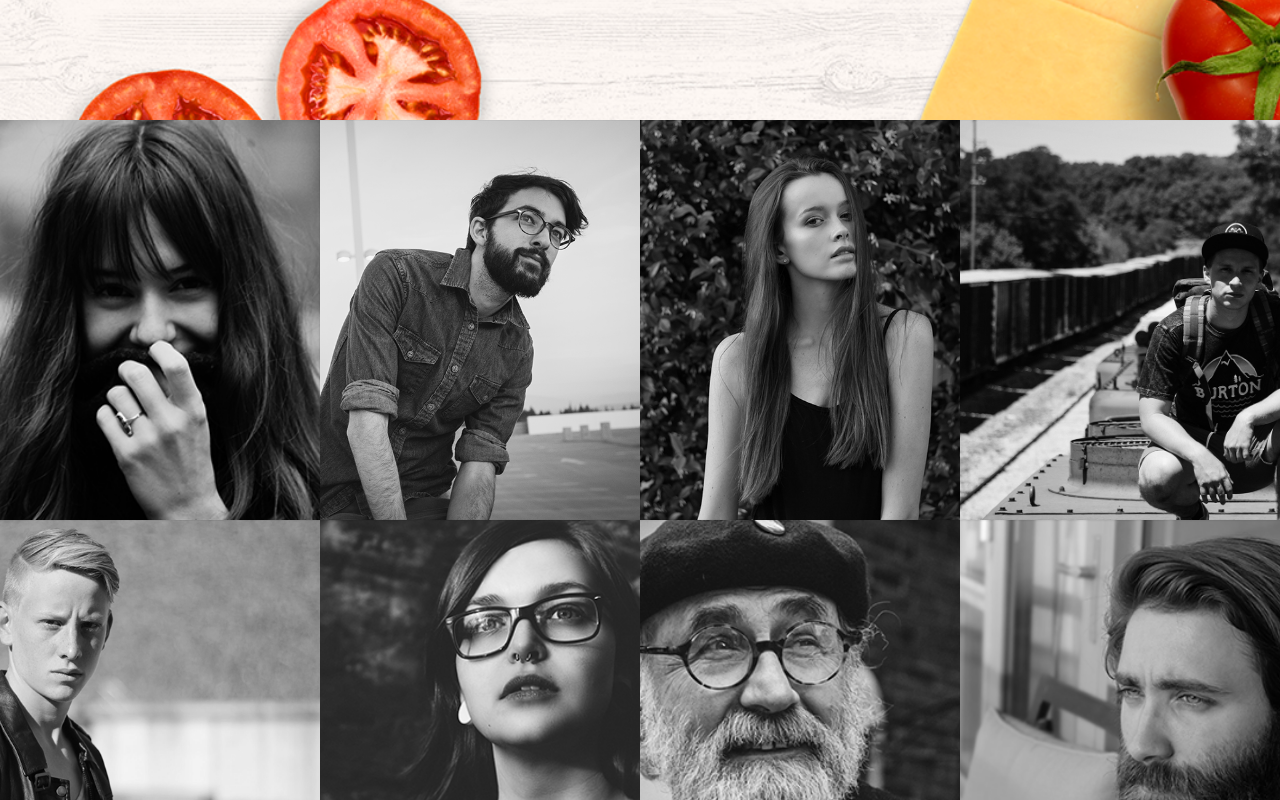
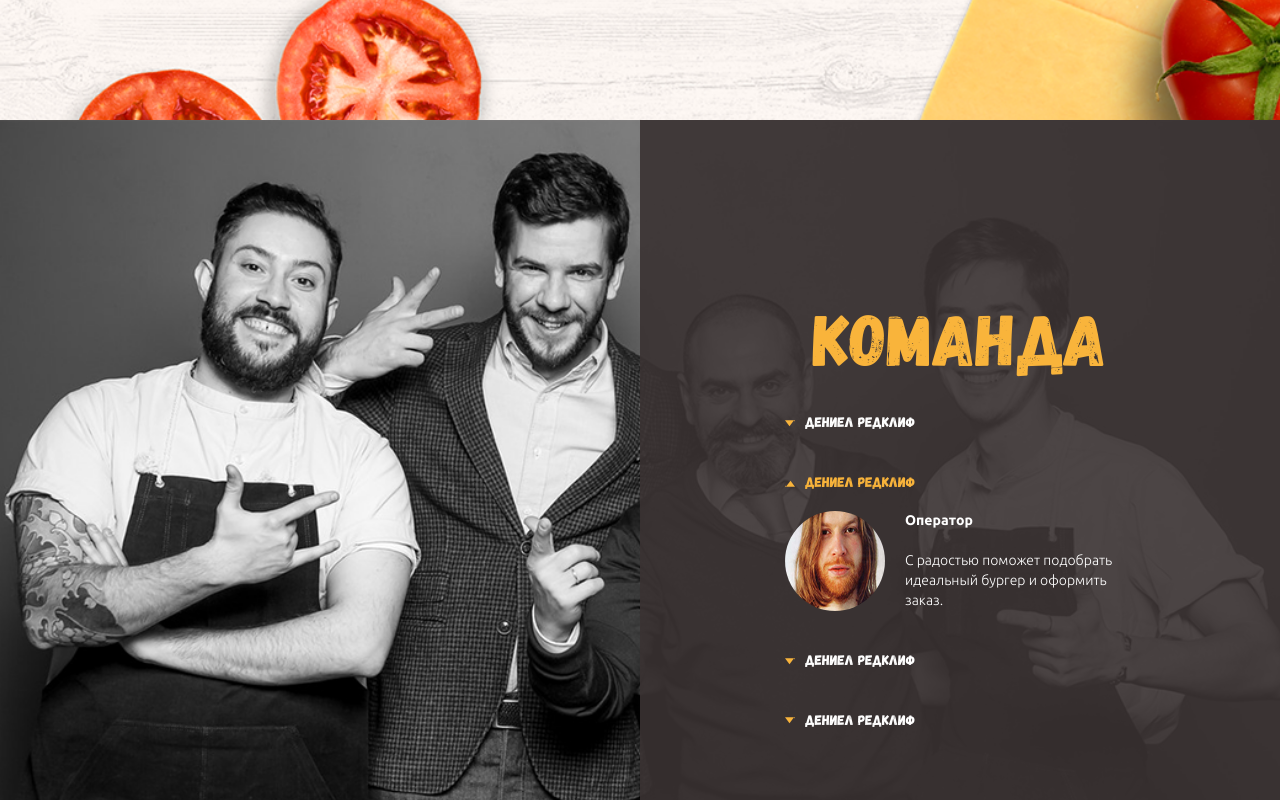
Before and after one commit to elaganovskis/elaganovskis.github.io, a website: page index.html in a window 1280 px wide. Shown: the part 1480-2280 px from the top of the page. Drawn offline with Linux system fonts and the light colour scheme.

Commit message:
added team section

```diff
--- a/index.html
+++ b/index.html
@@ -89,7 +89,7 @@
               <img src="./img/hero_burger.png" alt="Burger Image" class="hero__burger-img2">
             </div>
             <div class="hero__content-text">
-              <h1 class="title title_color_orange title_mb_47">Мы делаем</h1>
+              <h1 class="title title_color_orange title_mb_20">Мы делаем</h1>
               <div class="hero__content-desc">Натуральные бургеры</div>
             </h1>
           </div>
@@ -125,6 +125,56 @@
             </li>
           </ul>
         </div>
+      </section>
+
+      <section class="section team">
+          <div class="team__side">
+            <div class="title title_mb_20 title_color_orange">Команда</div>
+            <div class="team__members">
+              <ul class="team__list">
+                <li class="team__item">
+                  <div class="member">Дениел Редклиф</div>
+                  <div class="member__info">
+                    <img src="./img/team-member.png" alt="" class="member__img">
+                    <div class="member__speciality">
+                      <div class="member__title">Оператор</div>
+                      <div class="member__offer">С радостью поможет подобрать идеальный бургер и оформить заказ.</div>
+                    </div>
+                  </div>
+                </li>
+                <li class="team__item team__item_active">
+                  <div class="member">Дениел Редклиф</div>
+                  <div class="member__info">
+                    <img src="./img/team-member.png" alt="" class="member__img">
+                    <div class="member__speciality">
+                      <div class="member__title">Оператор</div>
+                      <div class="member__offer">С радостью поможет подобрать идеальный бургер и оформить заказ.</div>
+                    </div>
+                  </div>
+                </li>
+                <li class="team__item">
+                  <div class="member">Дениел Редклиф</div>
+                  <div class="member__info">
+                    <img src="./img/team-member.png" alt="" class="member__img">
+                    <div class="member__speciality">
+                      <div class="member__title">Оператор</div>
+                      <div class="member__offer">С радостью поможет подобрать идеальный бургер и оформить заказ.</div>
+                    </div>
+                  </div>
+                </li>
+                <li class="team__item">
+                  <div class="member">Дениел Редклиф</div>
+                  <div class="member__info">
+                    <img src="./img/team-member.png" alt="" class="member__img">
+                    <div class="member__speciality">
+                      <div class="member__title">Оператор</div>
+                      <div class="member__offer">С радостью поможет подобрать идеальный бургер и оформить заказ.</div>
+                    </div>
+                  </div>
+                </li>
+              </ul>
+            </div>
+          </div>
       </section>
 
       <section class="reviews section">
--- a/sass/base/_typography.scss
+++ b/sass/base/_typography.scss
@@ -6,6 +6,9 @@
   &_mb_47 {
     margin-bottom: 4.7rem;
   }
+  &_mb_20 {
+    margin-bottom: 2rem;
+  }
   &_color_orange {
     color: $orange;
   }
--- /dev/null
+++ b/sass/blocks/_team.scss
@@ -0,0 +1,92 @@
+.team {
+  background: url('../img/bg/bg-team.png') center center / cover no-repeat;
+  position: relative;
+}
+
+.team__side {
+  background-color: rgba(58, 50, 50, 0.9);
+  width: 50%;
+  height: 100%;
+  display: flex;
+  flex-direction: column;
+  justify-content: center;
+  align-items: center;
+  position: absolute;
+  top: 0;
+  right: 0;
+}
+
+.team__item .member__info {
+  display: none;
+}
+
+.team__item {
+  margin-bottom: 4rem;
+  &:last-child {
+    margin-bottom: 0;
+  }
+}
+
+.team__members {
+  width: 35rem;
+}
+
+.member {
+  font-size: 1.4rem;
+  font-family: $gagalin;
+  margin-bottom: 1.8rem;
+  color: $white;
+  display: flex;
+  align-items: center;
+}
+
+.member::before {
+  content: '';
+  background: url(../img/icons/team-arrow.svg);
+  width: 10px;
+  height: 7px;
+  display: block;
+  margin-right: 1rem;
+}
+
+.team__item_active>.member::before {
+  transform: rotate(180deg);
+}
+
+.team__item_active>.member {
+  color: $orange;
+}
+
+.team__item_active>.member__info {
+  display: flex;
+}
+
+.member__info {
+  display: flex;
+}
+
+.member__img {
+  display: block;
+  height: 10rem;
+  width: 10rem;
+  border-radius: 50%;
+}
+
+.member__speciality {
+  margin-left: 2rem;
+}
+
+.member__title {
+  font-size: 1.4rem;
+  font-family: $ubuntu;
+  color: $white;
+  font-weight: bold;
+  margin-bottom: 2rem;
+}
+
+.member__offer {
+  font-size: 1.4rem;
+  font-family: $ubuntu;
+  color: $white;
+  font-weight: 300;
+}
--- a/sass/main.scss
+++ b/sass/main.scss
@@ -9,7 +9,9 @@
 @import './blocks/hero';
 @import './blocks/header';
 @import './blocks/best';
+@import './blocks/team';
 @import './blocks/reviews';
 @import './blocks/fixed-menu';
+
 // COMPONENTS
 @import './components/button';
```
Also changed, not shown: css/blocks/_best.css (deleted), css/blocks/_fixed-menu.css (deleted), css/main.css, img/icons/team-arrow.svg (added), 2 other files.
